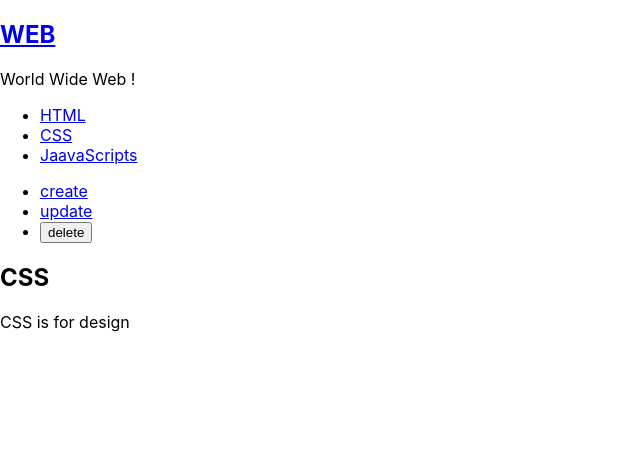
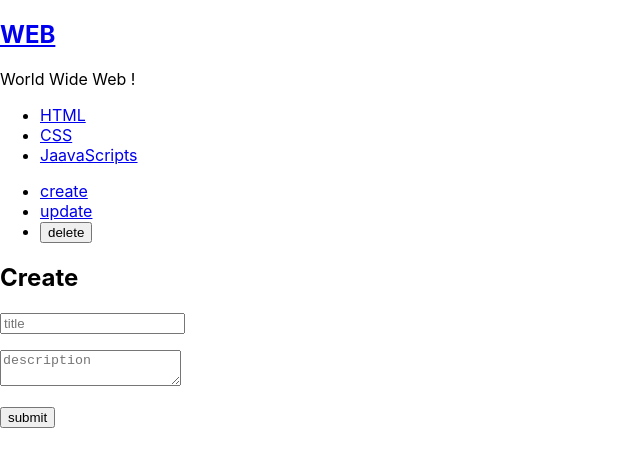
Before and after one commit to JiHwonChoi/ReactProgramming, a React (Create React App) app: page / in a window 1280 px wide. Shown: the top 466 px of the page, without its empty margins (0-640 px from the left). Built offline with nearby package versions, Linux system fonts and the light colour scheme.

Commit message:
0206 create form 작성

```diff
--- a/src/App.js
+++ b/src/App.js
@@ -2,14 +2,15 @@
 import React, {Component} from 'react';
 import Subject from "./components/Subject";
 import TOC from "./components/TOC";
-import Contents from './components/Contents';
+import ReadContents from './components/ReadContents';
+import CreateContents from './components/CreateContents';
 import Control from './components/Control';
 
 class App extends Component{
   constructor(props){
     super(props);
     this.state={
-      mode:'read',
+      mode:'create',
       selected_content_id:2,
       welcome:{title:'welcome', desc:'hello react'},
       subject:{title:'WEB', sub:'World Wide Web !'},
@@ -21,13 +22,20 @@
     }
   }
   render(){
-    var _title, _desc = null
+    var _title, _desc, _article= null
+
+    // 기본상태일때
     if(this.state.mode==='welcome'){
       _title=this.state.welcome.title
       _desc=this.state.welcome.desc
+      _article=<ReadContents title ={_title} desc={_desc}></ReadContents>
     }
+
+    // Read 상태일때
     else if (this.state.mode==='read'){
       var i = 0
+
+      //setState로 state변경된 후에 화면에 띄워줄 정보 선택하기
       while(i<this.state.contents.length){
         var data = this.state.contents[i]
         if(data.id === this.state.selected_content_id){
@@ -37,6 +45,12 @@
         }
         i+=1
       }
+      _article=<ReadContents title ={_title} desc={_desc}></ReadContents>
+    }
+
+    // Create 상태일때
+    else if (this.state.mode==='create'){
+      _article=<CreateContents></CreateContents>
     }
 
     return (
@@ -51,9 +65,6 @@
           }.bind(this)}>
           </Subject>
 
-            {/* flag 를 이용해서 왔다갔다 하고 싶다. 근데 setState 될 때 마다 render()함수가 다시 돌아가면서
-            flag 를 초기화 시켜서 flag값이 항상 일정하게 나온다. render의 영향없는 flag값을 어디서 설정하지?
-            해결방법: constructor에 flag를 집어넣어서 class의 인자로써 flag를 설정하였다. 이걸로 껏다 켰다하는 스위치의 역할을 하게 했다. */}
           <TOC
               data = {this.state.contents}
               onChangePage = {function(id){
@@ -68,8 +79,11 @@
               mode:_mode
             })
           }.bind(this)}></Control>
-          {/* TOC의 링크를 클릭하면 url이 바뀌긴 하는데 그렇다로 리로드가 되진 않네? 왜 내가 아는 페이지 넘어가는거랑 다르지 */}
-          <Contents title ={_title} desc={_desc}></Contents>
+          {/* TOC의 링크를 클릭하면 url이 바뀌긴 하는데 그렇다로 리로드가 되진 않는다.
+          e.PreventDfault 때문인데, 주소는 바뀌지만 페이지가 리로드 되지 않음 */}
+
+          {_article}
+          {/* CRUD 상태에 따라서 다른 article 이 오도록 한다 */}
 
       </div>
     );
--- /dev/null
+++ b/src/components/CreateContents.js
@@ -0,0 +1,25 @@
+import { isContentEditable } from '@testing-library/user-event/dist/utils'
+import React, {Component} from 'react'
+
+class CreateContents extends Component {
+    render(){
+        return (
+            <article>
+                <h2>
+                    Create
+                </h2>
+                <form action='/create_process' method='post'
+                onSubmit={function(e){
+                    e.preventDefault()
+                    alert('hello')
+                }.bind(this)}>
+                    <p><input type="text" placeholder="title"></input></p>
+                    <p><textarea name="desc" placeholder='description'></textarea></p>
+                    <p><input type="submit" value="submit"></input></p>
+                </form>
+            </article>
+        )
+    }
+}
+
+export default CreateContents
--- a/src/components/Contents.js
+++ b/src/components/ReadContents.js
@@ -1,7 +1,7 @@
 import { isContentEditable } from '@testing-library/user-event/dist/utils'
 import React, {Component} from 'react'
 
-class Contents extends Component {
+class ReadContents extends Component {
     render(){
         return (
             <article>
@@ -14,4 +14,4 @@
     }
 }
 
-export default Contents
+export default ReadContents
```
